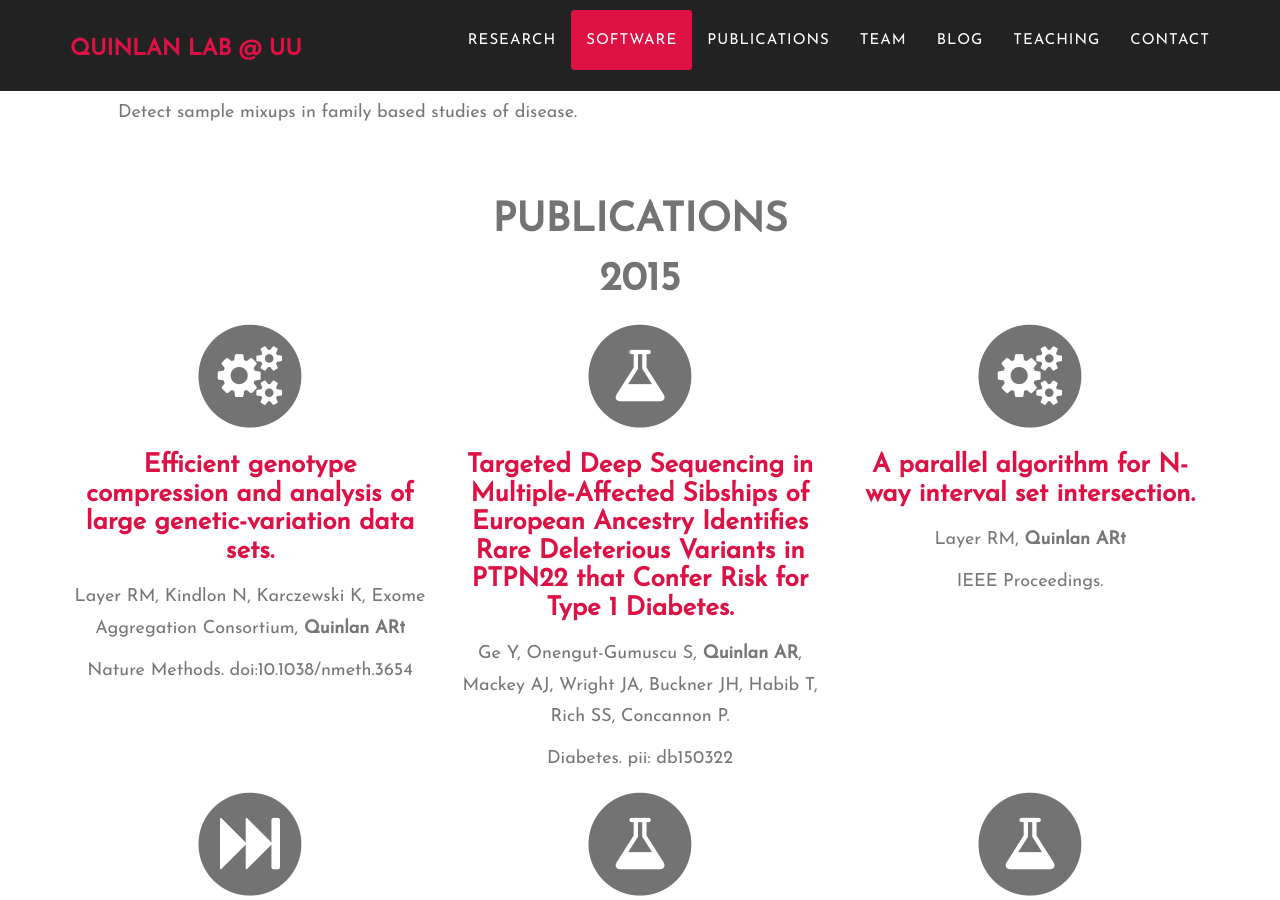
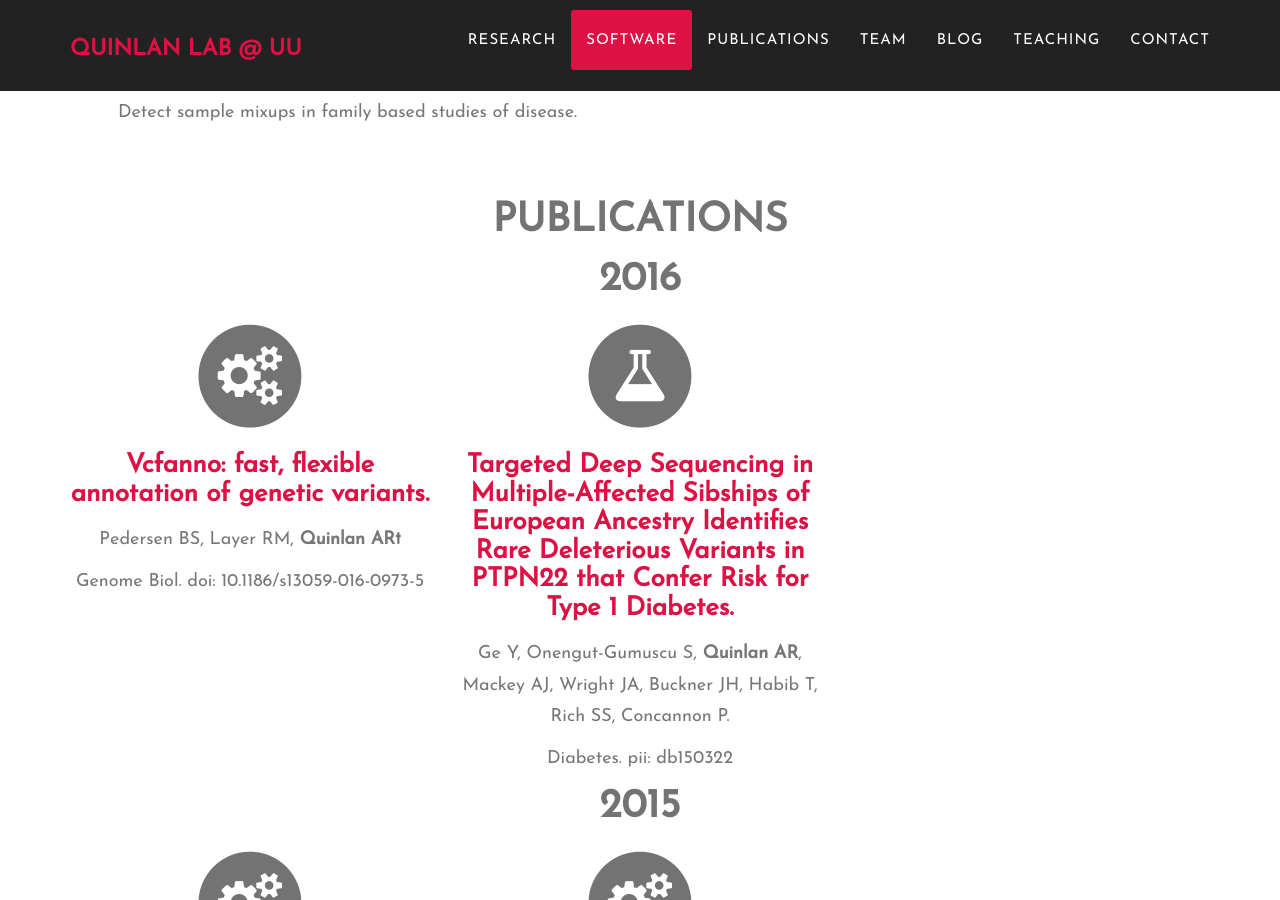
Before and after one commit to arq5x/arq5x.github.io, a Jekyll site: the page built from index.html, in a window 1280 px wide and 900 px high, scrolled down 6478 px. Built offline with Jekyll 4.4.1, drawn with Linux system fonts in a browser that asks for light colours; some web fonts are replaced; some of the changed text lies outside the part shown.

Commit message:
update vcfanno

```diff
--- a/_includes/publications.html
+++ b/_includes/publications.html
@@ -6,6 +6,33 @@
                     <h2 class="section-heading">Publications</h2>
                 </div>
             </div>
+            <div class="row text-center">
+            <h2 class="section-heading">2016</h2>
+            </div>
+            <div class="row text-center">
+                <div class="col-md-4">
+                    <span class="fa-stack fa-4x">
+                        <i class="fa fa-circle fa-stack-2x text-secondary"></i>
+                        <i class="fa fa-gears fa-stack-1x fa-inverse"></i>
+                    </span>
+                    <h3 class="service-heading"><a href="http://genomebiology.biomedcentral.com/articles/10.1186/s13059-016-0973-5">Vcfanno: fast, flexible annotation of genetic variants.</a></h3>
+                    <p class="text-muted">Pedersen BS, Layer RM, <strong>Quinlan AR†</strong></p>
+                    <p class="text-muted">Genome Biol. doi: 10.1186/s13059-016-0973-5</p>
+                </div>
+                <div class="col-md-4">
+                    <span class="fa-stack fa-4x">
+                        <i class="fa fa-circle fa-stack-2x text-secondary"></i>
+                        <i class="fa fa-flask fa-stack-1x fa-inverse"></i>
+                    </span>
+                    <h3 class="service-heading"><a href="http://diabetes.diabetesjournals.org/content/early/2015/11/24/db15-0322.abstract">Targeted Deep Sequencing in Multiple-Affected Sibships of European Ancestry Identifies Rare Deleterious Variants in PTPN22 that Confer Risk for Type 1 Diabetes.</a></h3>
+                    <p class="text-muted">Ge Y, Onengut-Gumuscu S, <strong>Quinlan AR</strong>, Mackey AJ, Wright JA, Buckner JH, Habib T, Rich SS, Concannon P.</p>
+                    <p class="text-muted">Diabetes. pii: db150322</p>
+                </div>
+                <div class="col-md-4">
+                </div>
+            </div>
+
+
             <div class="row text-center">
             <h2 class="section-heading">2015</h2>
             </div>
@@ -18,15 +45,6 @@
                     <h3 class="service-heading"><a href="http://www.nature.com/nmeth/journal/vaop/ncurrent/full/nmeth.3654.html">Efficient genotype compression and analysis of large genetic-variation data sets.</a></h3>
                     <p class="text-muted">Layer RM, Kindlon N, Karczewski K, Exome Aggregation Consortium, <strong>Quinlan AR†</strong></p>
                     <p class="text-muted">Nature Methods. doi:10.1038/nmeth.3654</p>
-                </div>
-                <div class="col-md-4">
-                    <span class="fa-stack fa-4x">
-                        <i class="fa fa-circle fa-stack-2x text-secondary"></i>
-                        <i class="fa fa-flask fa-stack-1x fa-inverse"></i>
-                    </span>
-                    <h3 class="service-heading"><a href="http://diabetes.diabetesjournals.org/content/early/2015/11/24/db15-0322.abstract">Targeted Deep Sequencing in Multiple-Affected Sibships of European Ancestry Identifies Rare Deleterious Variants in PTPN22 that Confer Risk for Type 1 Diabetes.</a></h3>
-                    <p class="text-muted">Ge Y, Onengut-Gumuscu S, <strong>Quinlan AR</strong>, Mackey AJ, Wright JA, Buckner JH, Habib T, Rich SS, Concannon P.</p>
-                    <p class="text-muted">Diabetes. pii: db150322</p>
                 </div>
                 <div class="col-md-4">
                     <span class="fa-stack fa-4x">
--- a/_includes/team.html
+++ b/_includes/team.html
@@ -4,6 +4,10 @@
             <div class="row">
                 <div class="col-lg-12 text-center">
                     <h2 class="section-heading">The Lab</h2>
+                    <h3 class="section-subheading text-muted">We are a hard working group of geneticists and computational biologists at the University of Utah in the <a href="http://www.genetics.utah.edu/">Departments of Human Genetics</a> and <a href="http://medicine.utah.edu/dbmi/">Biomedical Informatics</a>. We're committed to developing and applying cutting-edge methods to the understanding of genome biology and the genetic basis of disease. Working in our lab is a unique
+                    opportunity to apply and learn large-scale genomics methodologies and to
+                    make an impact on our understanding of human diseases. Please contact us if you
+                    are passionate about future work in this area. To learn more about Salt Lake City and the incredible research and quality of life in Utah, please visit the <a href="http://healthsciences.utah.edu/why-utah.php">"Why Utah"</a> resource.</h3>
                 </div>
             </div>
             <div class="row">
```
